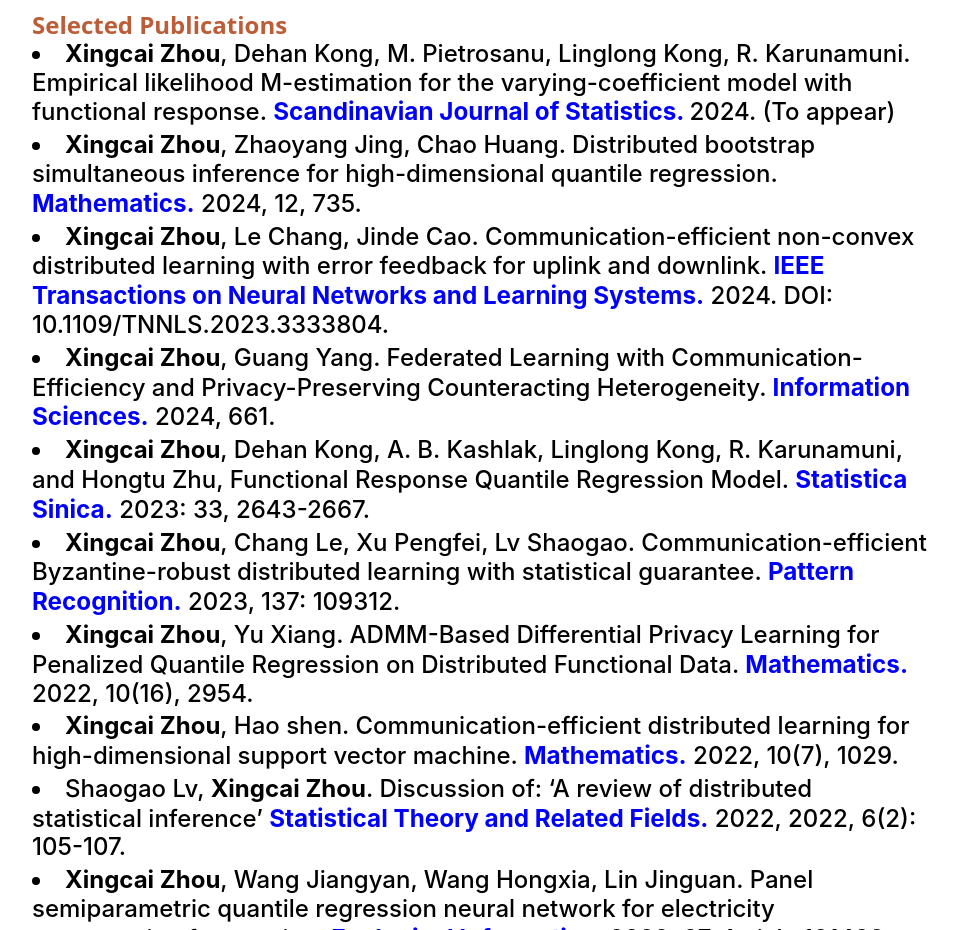
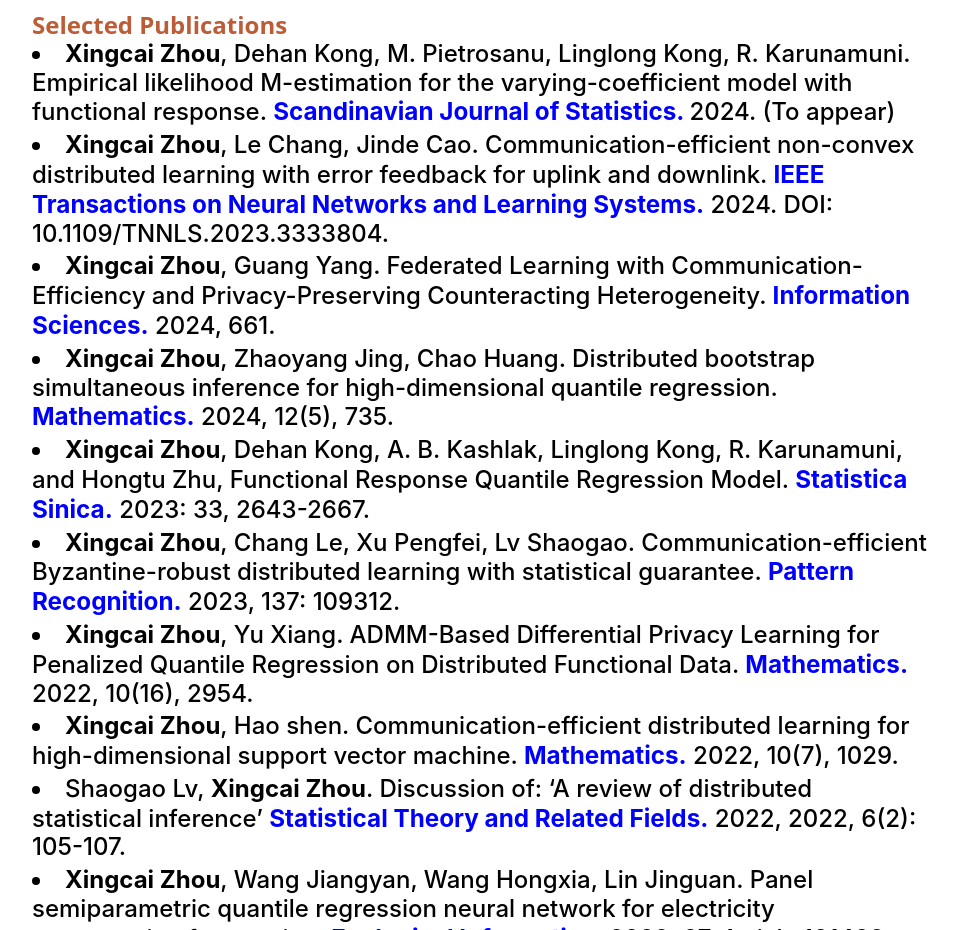
Before and after one commit to xingcaigithub/xingcaigithub.github.io, a plain HTML site: page index.html in a window 1280 px wide. Shown: the part 2960-3890 px from the top of the page, without its empty margins (296-1254 px from the left). Drawn offline with nearby package versions, Linux system fonts and the light colour scheme; a web font is replaced by a local one.

Commit message:
Add files via upload

```diff
--- a/index.html
+++ b/index.html
@@ -328,13 +328,6 @@
 
                             <div class="subheadingxc mb-1">
                             <li><span class="fa-li"><i class="fas fa-coffee text-warning" style='font-size:25px'></i></span>
-                            <h4xcname class="mb-0"> Xingcai Zhou</h4xcname>, Zhaoyang Jing, Chao Huang. Distributed bootstrap simultaneous inference for high-dimensional quantile regression.
-                            <h4xcqk class="mb-0">Mathematics.</h4xcqk>
-                            2024, 12, 735.</li>
-                            </div>
-
-                            <div class="subheadingxc mb-1">
-                            <li><span class="fa-li"><i class="fas fa-coffee text-warning" style='font-size:25px'></i></span>
                             <h4xcname class="mb-0"> Xingcai Zhou</h4xcname>, Le Chang, Jinde Cao. Communication-efficient non-convex distributed learning with error feedback for uplink and downlink.
                             <h4xcqk class="mb-0">IEEE Transactions on Neural Networks and Learning Systems.</h4xcqk>
                             2024. DOI: 10.1109/TNNLS.2023.3333804.</li>
@@ -345,6 +338,13 @@
                             <h4xcname class="mb-0"> Xingcai Zhou</h4xcname>, Guang Yang. Federated Learning with Communication-Efficiency and Privacy-Preserving Counteracting Heterogeneity.
                             <h4xcqk class="mb-0">Information Sciences.</h4xcqk>
                             2024, 661.</li>
+                            </div>
+
+                            <div class="subheadingxc mb-1">
+                            <li><span class="fa-li"><i class="fas fa-coffee text-warning" style='font-size:25px'></i></span>
+                            <h4xcname class="mb-0"> Xingcai Zhou</h4xcname>, Zhaoyang Jing, Chao Huang. Distributed bootstrap simultaneous inference for high-dimensional quantile regression.
+                            <h4xcqk class="mb-0">Mathematics.</h4xcqk>
+                            2024, 12(5), 735.</li>
                             </div>
 
                             <div class="subheadingxc mb-1">
```
